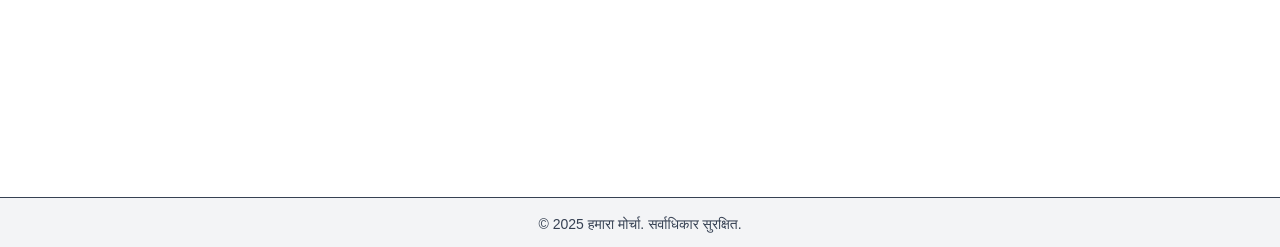
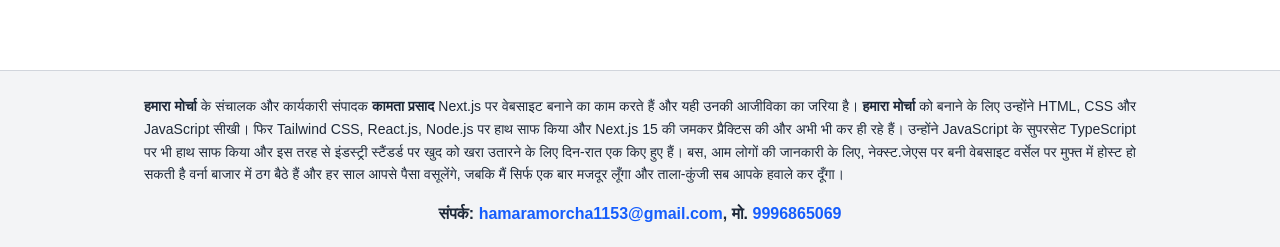
Before and after one commit to kp1153/hm, a Next.js app: page / in a window 1280 px wide. Shown: the part 550-797 px from the top of the page. Built offline with nearby package versions, Linux system fonts and the light colour scheme; no server answers; the database is empty.

Commit message:
Updated content and fixed layout

```diff
--- a/src/components/Footer.tsx
+++ b/src/components/Footer.tsx
@@ -1,7 +1,20 @@
 export default function Footer() {
   return (
-    <footer className="bg-gray-100 text-gray-700 py-4 mt-auto border-t text-center text-sm">
-      © {new Date().getFullYear()} हमारा मोर्चा. सर्वाधिकार सुरक्षित.
+    <footer className="bg-gray-100 text-gray-800 text-sm mt-10 border-t border-gray-300">
+      <div className="max-w-5xl mx-auto px-4 py-6 text-justify leading-relaxed space-y-4">
+        <p>
+          <strong>हमारा मोर्चा</strong> के संचालक और कार्यकारी संपादक <strong>कामता प्रसाद</strong>{' '}
+          Next.js पर वेबसाइट बनाने का काम करते हैं और यही उनकी आजीविका का जरिया है।{' '}
+          <strong>हमारा मोर्चा</strong> को बनाने के लिए उन्होंने HTML, CSS और JavaScript सीखी। फिर Tailwind CSS, React.js, Node.js पर हाथ साफ किया{' '}
+          और Next.js 15 की जमकर प्रैक्टिस की और अभी भी कर ही रहे हैं।{' '}
+          उन्होंने JavaScript के सुपरसेट TypeScript पर भी हाथ साफ किया और इस तरह से इंडस्ट्री स्टैंडर्ड पर खुद को खरा उतारने के लिए{' '}
+          दिन-रात एक किए हुए हैं। बस, आम लोगों की जानकारी के लिए, नेक्स्ट.जेएस पर बनी वेबसाइट वर्सेल पर मुफ्त में होस्ट हो सकती है वर्ना बाजार में ठग बैठे हैं और हर साल आपसे पैसा वसूलेंगे, जबकि मैं सिर्फ एक बार मजदूर लूँगा और ताला-कुंजी सब आपके हवाले कर दूँगा।
+        </p>
+
+        <p className="text-center text-base font-semibold">
+          संपर्क: <a href="mailto:hamaramorcha1153@gmail.com" className="text-blue-600 hover:underline">hamaramorcha1153@gmail.com</a>, मो. <a href="tel:9996865069" className="text-blue-600 hover:underline">9996865069</a>
+        </p>
+      </div>
     </footer>
   );
 }
```
